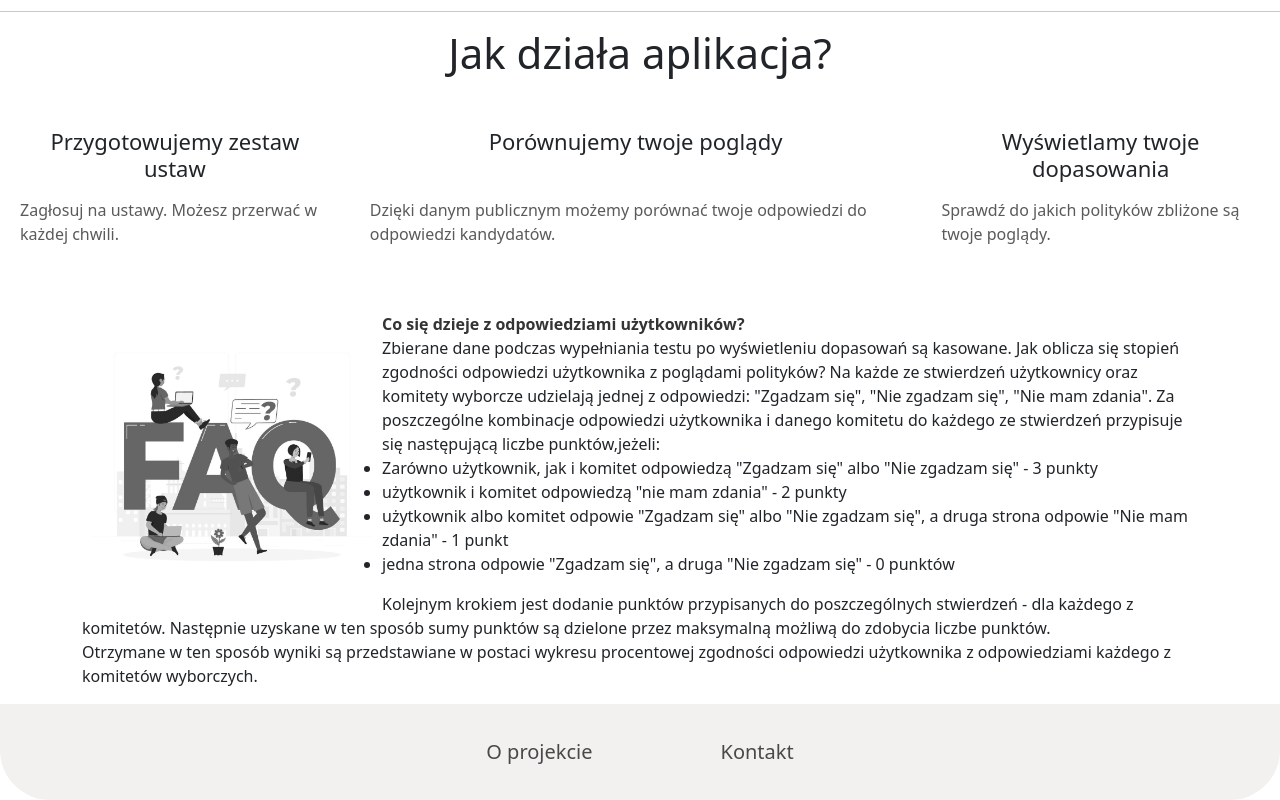
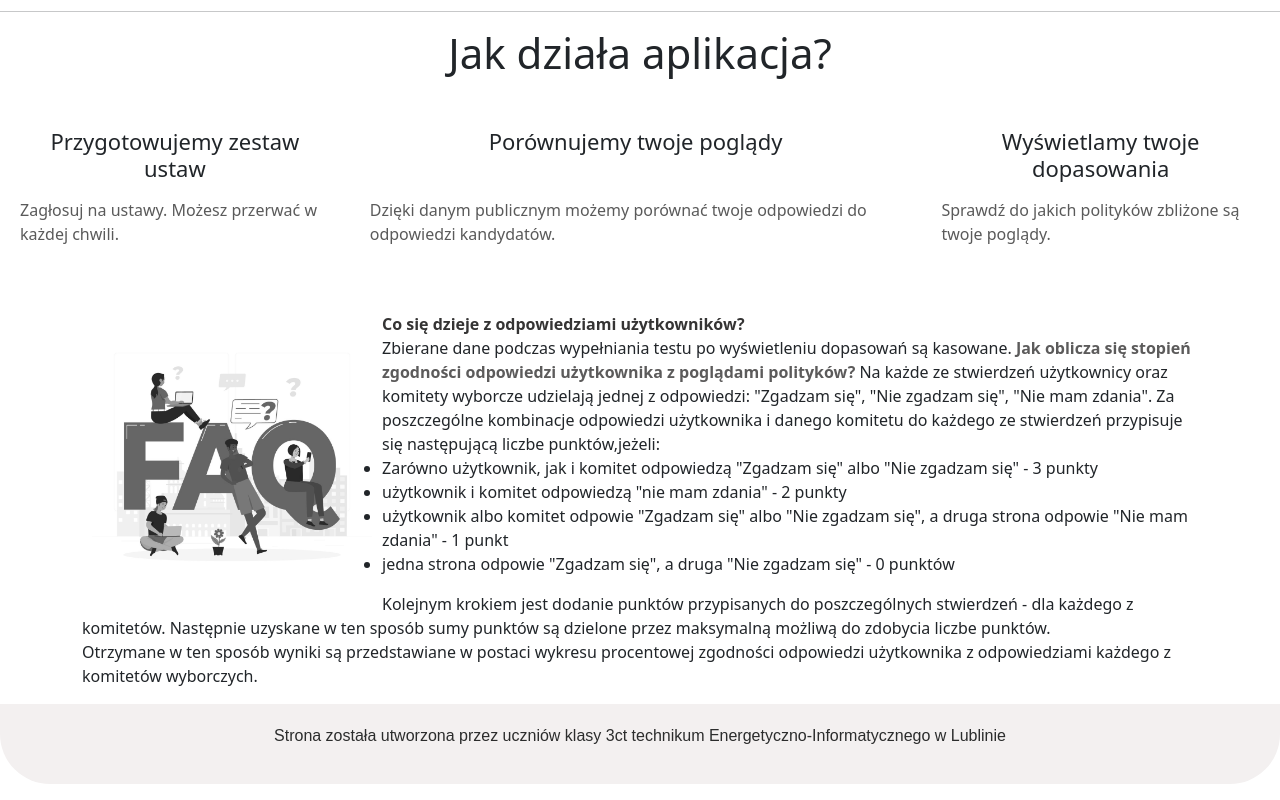
Before and after one commit to Pawlikss/projekt-latarnik, a React (Create React App) app: page / in a window 1280 px wide. Shown: the part 320-1120 px from the top of the page. Built offline with nearby package versions, Linux system fonts and the light colour scheme; the HTML template or start-up script is replaced by a standard one.

Commit message:
usunięcie zbędnych komponentów,styli oraz edycja faq i stopki

```diff
--- a/src/components/BottomNav.js
+++ /dev/null
@@ -1,16 +0,0 @@
-import { Link } from 'react-router-dom'
-import styles from '../styl.css'
-const BottomNav = () => {
-    return (
-        <div className="footer">
-            <div className="FooterItem">
-                <Link className="link" to="/">O projekcie</Link>
-            </div>
-            <div className="FooterItem">
-                <Link className="link" to="/">Kontakt</Link>
-            </div>
-        </div>
-    );
-}
-
-export default BottomNav;
--- a/src/components/FAQ.js
+++ b/src/components/FAQ.js
@@ -9,7 +9,7 @@ const FAQ = () => {
                     <p>
                         <span className="weight"> Co się dzieje z odpowiedziami użytkowników?</span><br />
                         Zbierane dane podczas wypełniania testu po wyświetleniu dopasowań są kasowane.
-                        Jak oblicza się stopień zgodności odpowiedzi użytkownika z poglądami polityków?
+                        <span className="question"> Jak oblicza się stopień zgodności odpowiedzi użytkownika z poglądami polityków? </span>
                         Na każde ze stwierdzeń użytkownicy oraz komitety wyborcze udzielają jednej z odpowiedzi: "Zgadzam się", "Nie zgadzam się", "Nie mam zdania". Za poszczególne kombinacje odpowiedzi użytkownika i danego komitetu do każdego ze stwierdzeń przypisuje się następującą liczbe punktów,jeżeli:
                         <ul>
                             <li>Zarówno użytkownik, jak i komitet odpowiedzą "Zgadzam się" albo "Nie zgadzam się" - 3 punkty</li>
--- a/src/components/Footer.js
+++ b/src/components/Footer.js
@@ -1,9 +1,8 @@
-import BottomNav from "./BottomNav";
-
+import styles from '../styl.css'
 const Footer = () => {
     return (
-        <footer>
-            <BottomNav />
+        <footer className="footer">
+            <p className="footerText">Strona została utworzona przez uczniów klasy 3ct technikum Energetyczno-Informatycznego w Lublinie</p>
         </footer>
     );
 }
--- a/src/components/Header.js
+++ b/src/components/Header.js
@@ -1,4 +1,3 @@
-import Navigation from "./Navigation";
 import styles from "../styl.css"
 const Header = () => {
     return (
--- a/src/components/Navigation.js
+++ /dev/null
@@ -1,19 +0,0 @@
-import { Link } from "react-router-dom";
-
-const Navigation = () => {
-    return (
-        <ul className="nav justify-content-end pad">
-            <li className="nav-item">
-                <Link className="nav-link" to="/">O PROJEKCIE</Link>
-            </li>
-            <li className="nav-item">
-                <Link className="nav-link" to="/">KONTAKT</Link>
-            </li>
-            <li className="nav-item">
-                <Link className="nav-link" to="/test">WYPEŁNIJ TEST</Link>
-            </li>
-        </ul>
-    );
-}
-
-export default Navigation;
--- a/src/styl.css
+++ b/src/styl.css
@@ -11,8 +11,13 @@
 }
 
 .faqtext {
-    color: rgb(75, 73, 73);
+    color: rgb(85, 83, 83);
     float: right;
+}
+
+.question {
+    color: rgb(92, 91, 91);
+    font-weight: bold;
 }
 
 .weight {
@@ -106,46 +111,15 @@
     clear: both;
 }
 
-.FooterItem {
-    padding: 1vw 5vw;
+.footerText {
+    color: #2b2c2c;
+    font-family: Arial;
     text-align: center;
-    font-size: 20px;
-}
-
-.link {
-    color: rgb(73, 73, 73);
-    text-decoration: none;
-    transition: 150ms color linear;
-}
-
-.link:hover {
-    color: rgb(19, 18, 18);
-}
-
-.link:active {
-    color: rgb(73, 73, 73);
-}
-
-#line {
-    position: relative;
 }
 
 .cen {
-
     width: 300px;
 }
-
-#line::after {
-    content: '';
-    display: block;
-    height: 60%;
-    width: 1px;
-    right: 0;
-    top: 20%;
-    background-color: rgb(73, 73, 73);
-    position: absolute;
-}
-
 
 .container {
     margin-top: 30px;
@@ -251,10 +225,6 @@
         font-size: 22px;
     }
 
-    .FooterItem {
-        font-size: 15px;
-    }
-
     .title {
         margin-bottom: 15px;
         font-size: 20px;
```
